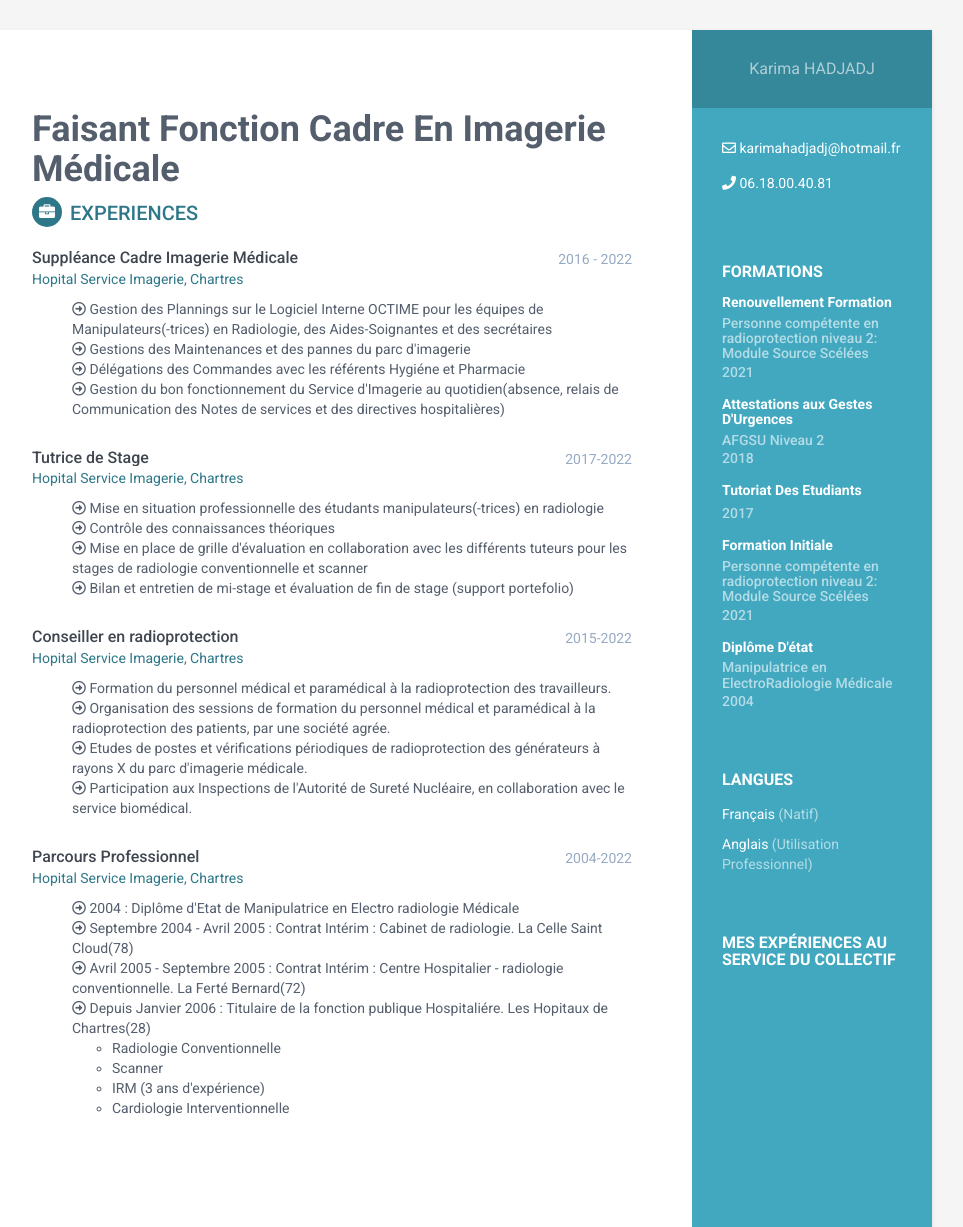
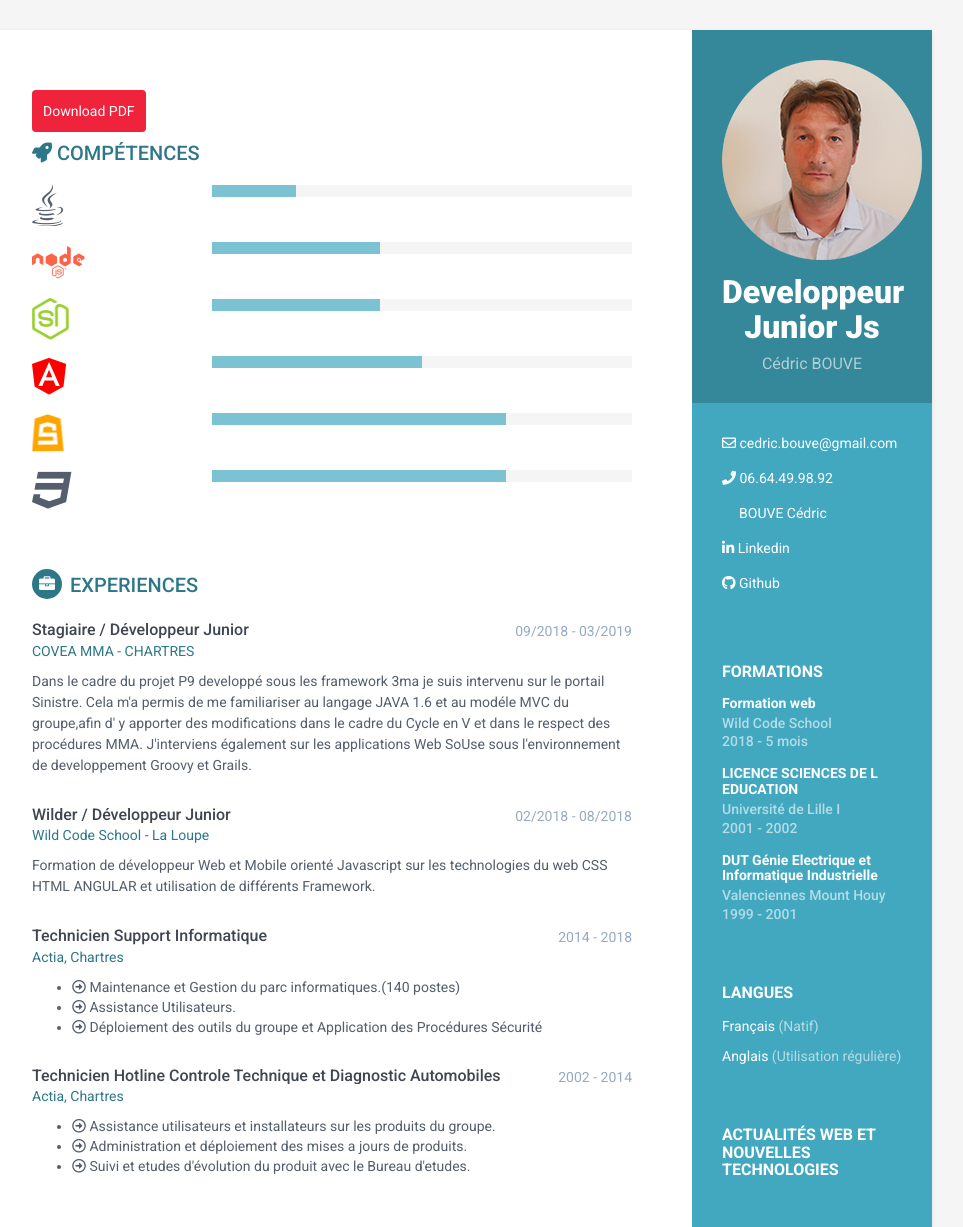
Before and after one commit to ctoxy/ced-cv, a plain HTML site: page index.html in a window 1280 px wide. Shown: the top 1227 px of the page, without its empty margins (188-1151 px from the left). Drawn offline with nearby package versions, Linux system fonts and the light colour scheme.

Commit message:
add cedric cv

```diff
--- a/index.html
+++ b/index.html
@@ -4,22 +4,20 @@
 <!--[if !IE]><!-->
 <html lang="fr">
 <!--<![endif]-->
-
 <head>
-    <title>Resume Karima HADJADJ</title>
+    <title>Resume Cedric BOUVE</title>
     <!-- Meta -->
     <meta charset="utf-8">
     <meta http-equiv="X-UA-Compatible" content="IE=edge">
     <meta name="viewport" content="width=device-width, initial-scale=1.0">
     <meta name="description" content="Responsive HTML5 Resume/CV Template for Developers">
-    <meta name="author" content="HADJADJ">
+    <meta name="author" content="Bouve">
     <link rel="shortcut icon" href="favicon.ico">
-    <link
-        href='https://fonts.googleapis.com/css?family=Roboto:400,500,400italic,300italic,300,500italic,700,700italic,900,900italic'
+    <link href='https://fonts.googleapis.com/css?family=Roboto:400,500,400italic,300italic,300,500italic,700,700italic,900,900italic'
         rel='stylesheet' type='text/css'>
     <!-- Add Font Awesome -->
-    <link rel="stylesheet" href="https://use.fontawesome.com/releases/v5.0.10/css/all.css"
-        integrity="sha384-+d0P83n9kaQMCwj8F4RJB66tzIwOKmrdb46+porD/OvrJ+37WqIM7UoBtwHO6Nlg" crossorigin="anonymous">
+    <link rel="stylesheet" href="https://use.fontawesome.com/releases/v5.0.10/css/all.css" integrity="sha384-+d0P83n9kaQMCwj8F4RJB66tzIwOKmrdb46+porD/OvrJ+37WqIM7UoBtwHO6Nlg"
+        crossorigin="anonymous">
     <!-- Add animate -->
     <link rel="stylesheet" href="https://cdnjs.cloudflare.com/ajax/libs/animate.css/3.5.2/animate.min.css">
     <!-- Global CSS -->
@@ -40,9 +38,9 @@
     <div class="wrapper">
         <div class="sidebar-wrapper">
             <div class="profile-container">
-
-
-                <h3 class="tagline">Karima HADJADJ</h3>
+                <img class="profile" src="assets/images/profile.png" alt="cedric" />
+                <h1 class="name animated rotateInUpRight">Developpeur Junior Js</h1>
+                <h3 class="tagline">Cédric BOUVE</h3>
             </div>
             <!--//profile-container-->
 
@@ -50,48 +48,45 @@
                 <ul class="list-unstyled contact-list">
                     <li class="email ">
                         <i class="far fa-envelope"></i>
-                        <a href="mailto: karimahadjadj@hotmail.fr">karimahadjadj@hotmail.fr</a>
+                        <a href="mailto: cedric.bouve@gmail.com">cedric.bouve@gmail.com</a>
                     </li>
                     <li class="phone">
                         <i class="fas fa-phone animated bounce"></i>
-                        <a href="tel:01 23 45 67 89">06.18.00.40.81</a>
+                        <a href="tel:01 23 45 67 89">06.64.49.98.92</a>
                     </li>
-
+                    <li class="website">
+                        <i class="fas fa-globe animated infinite rotateIn"></i>
+                        <a href="ctoxy.github.io/online-cv/" target="_blank">BOUVE Cédric</a>
+                    </li>
+                    <li class="linkedin">
+                        <i class="fab fa-linkedin-in"></i>
+                        <a href="https://www.linkedin.com/in/c%C3%A9dric-bouve/" target="_blank">Linkedin</a>
+                    </li>
+                    <li class="github">
+                        <i class="fab fa-github"></i>
+                        <a href="https://github.com/ctoxy" target="_blank">Github</a>
+                    </li>
                 </ul>
             </div>
             <!--//contact-container-->
             <div class="education-container container-block">
                 <h2 class="container-block-title">FORMATIONS</h2>
                 <div class="item">
-                    <h4 class="degree">Renouvellement Formation</h4>
-                    <h5 class="meta">Personne compétente en radioprotection niveau 2: Module Source Scélées</h5>
-                    <div class="time">2021</div>
+                    <h4 class="degree">Formation web</h4>
+                    <h5 class="meta">Wild Code School</h5>
+                    <div class="time">2018 - 5 mois</div>
                 </div>
                 <!--//item-->
                 <div class="item">
-                    <h4 class="degree">Attestations aux Gestes D'Urgences</h4>
-                    <h5 class="meta">AFGSU Niveau 2</h5>
-                    <div class="time">2018</div>
+                    <h4 class="degree">LICENCE SCIENCES DE L EDUCATION</h4>
+                    <h5 class="meta">Université de Lille I</h5>
+                    <div class="time">2001 - 2002</div>
                 </div>
                 <!--//item-->
                 <div class="item">
-                    <h4 class="degree">Tutoriat Des Etudiants</h4>
-                    <h5 class="meta"></h5>
-                    <div class="time">2017</div>
-                </div>
-                <!--//item-->
-                <!--//item-->
-                <div class="item">
-                    <h4 class="degree">Formation Initiale</h4>
-                    <h5 class="meta">Personne compétente en radioprotection niveau 2: Module Source Scélées</h5>
-                    <div class="time">2021</div>
-                </div>
-                <!--//item-->
-                <!--//item-->
-                <div class="item">
-                    <h4 class="degree">Diplôme D'état</h4>
-                    <h5 class="meta">Manipulatrice en ElectroRadiologie Médicale</h5>
-                    <div class="time">2004</div>
+                    <h4 class="degree">DUT Génie Electrique et Informatique Industrielle</h4>
+                    <h5 class="meta">Valenciennes Mount Houy</h5>
+                    <div class="time">1999 - 2001</div>
                 </div>
                 <!--//item-->
             </div>
@@ -104,13 +99,13 @@
                         <span class="lang-desc">(Natif)</span>
                     </li>
                     <li>Anglais
-                        <span class="lang-desc">(Utilisation Professionnel)</span>
+                        <span class="lang-desc">(Utilisation régulière)</span>
                     </li>
                 </ul>
             </div>
             <!--//interests-->
             <div class="interests-container container-block">
-                <h2 class="container-block-title">Mes Expériences au service du Collectif</h2>
+                <h2 class="container-block-title">Actualités web et nouvelles technologies</h2>
             </div>
             <!--//interests-->
 
@@ -118,46 +113,157 @@
         <!--//sidebar-wrapper-->
 
         <div class="main-wrapper">
-            <h1 class="name animated rotateInUpRight">Faisant Fonction Cadre En Imagerie Médicale</h1>
+            <a href="./resume.pdf" download class="btn download">Download PDF</a>
 
+            <section class="skills-section section">
+                <h2 class="section-title node">
+                    <i class="fas fa-rocket fa-cog"></i>
+                    </i>Compétences</h2>
+                <div class="skillset">
+                    <div class="item">
+                        <div class="level-title java">
+                            <i class="fab fab fa-java fa-3x"></i>
+                        </div>
+                        <div class="level-bar">
+                            <div class="level-bar-inner" data-level="20%">
+                            </div>
+                        </div>
+                        <!--//level-bar-->
+                    </div>
+                    <!--//item-->
+                    <div class="item">
+                        <div class="level-title node">
+                            <i class="fab fab fa-node fa-3x"></i>
+                        </div>
+                        <div class="level-bar">
+                            <div class="level-bar-inner" data-level="40%">
+                            </div>
+                        </div>
+                        <!--//level-bar-->
+                    </div>
+                    <!--//item-->
 
+                    <div class="item">
+                        <div class="level-title javascript">
+                            <i class="fab fa-node-js fa-3x fa-spin"></i>
+                        </div>
+                        <div class="level-bar">
+                            <div class="level-bar-inner" data-level="40%">
+                            </div>
+                        </div>
+                        <!--//level-bar-->
+                    </div>
+                    <!--//item-->
 
+                    <div class="item">
+                        <div class="level-title angular">
+                            <i class="fab fa-angular fa-3x"></i>
+                        </div>
+                        <div class="level-bar">
+                            <div class="level-bar-inner" data-level="50%">
+                            </div>
+                        </div>
+                        <!--//level-bar-->
+                    </div>
+                    <!--//item-->
+
+                    <div class="item">
+                        <div class="level-title html5">
+                            <i class="fab fa-html5 fa-3x fa-spin"></i>
+                        </div>
+                        <div class="level-bar">
+                            <div class="level-bar-inner" data-level="70%">
+                            </div>
+                        </div>
+                        <!--//level-bar-->
+                    </div>
+                    <!--//item-->
+
+                    <!--//item-->
+                    <div class="item">
+                        <div class="level-title">
+                            <i class="fab fa-css3 fa-3x"></i>
+                        </div>
+                        <div class="level-bar">
+                            <div class="level-bar-inner" data-level="70%">
+                            </div>
+                        </div>
+                        <!--//level-bar-->
+                    </div>
+                    <!--//item-->
+
+                </div>
+            </section>
 
             <!--//section-->
 
             <section class="section experiences-section">
                 <h2 class="section-title">
-                    <i class="fa fa-briefcase"></i>Experiences
-                </h2>
+                    <i class="fa fa-briefcase"></i>Experiences</h2>
                 <div class="item">
                     <div class="meta">
                         <div class="upper-row">
-                            <h3 class="job-title">Suppléance Cadre Imagerie Médicale</h3>
-                            <div class="time">2016 - 2022</div>
+                            <h3 class="job-title">Stagiaire / Développeur Junior</h3>
+                            <div class="time">09/2018 - 03/2019</div>
                         </div>
                         <!--//upper-row-->
                         <div class="company">
-                            <a href="https://www.ch-chartres.fr/">Hopital Service Imagerie, Chartres</a>
+                            <a href="https://www.covea.eu/">COVEA MMA - CHARTRES</a>
                         </div>
                     </div>
                     <!--//meta-->
                     <div class="details">
-                        <ul style="list-style: none;">
+                        <p>Dans le cadre du projet P9 developpé sous les framework 3ma je suis intervenu sur le portail Sinistre.
+                           Cela m'a permis de me familiariser au langage JAVA 1.6 et au modéle MVC du groupe,afin d' y apporter
+                           des modifications dans le cadre du Cycle en V et dans le respect des procédures MMA.
+                           J'interviens également sur les applications Web SoUse sous l'environnement de developpement Groovy et Grails.
+                        </p>
+                    </div>
+                    <!--//details-->
+                </div>
+                <!--//item-->
+                <div class="item">
+                    <div class="meta">
+                        <div class="upper-row">
+                            <h3 class="job-title">Wilder / Développeur Junior</h3>
+                            <div class="time">02/2018 - 08/2018</div>
+                        </div>
+                        <!--//upper-row-->
+                        <div class="company">
+                            <a href="https://wildcodeschool.fr/">Wild Code School  - La Loupe</a>
+                        </div>
+                    </div>
+                    <!--//meta-->
+                    <div class="details">
+                        <p>Formation de développeur Web et Mobile orienté Javascript sur les technologies du web CSS HTML ANGULAR
+                        et utilisation de différents Framework.</p>
+                    </div>
+                    <!--//details-->
+                </div>
+                <!--//item-->
+
+                <div class="item">
+                    <div class="meta">
+                        <div class="upper-row">
+                            <h3 class="job-title">Technicien Support Informatique</h3>
+                            <div class="time">2014 - 2018</div>
+                        </div>
+                        <!--//upper-row-->
+                        <div class="company">
+                            <a href="https://www.actia.com/fr/">Actia, Chartres</a>
+                        </div>
+                    </div>
+                    <!--//meta-->
+                    <div class="details">
+                        <ul>
                             <li>
-                                <i class="far fa-arrow-alt-circle-right"></i> Gestion des Plannings
-                                sur le Logiciel Interne OCTIME pour les équipes de Manipulateurs(-trices) en Radiologie, des Aides-Soignantes et des secrétaires
-
-
+                                <i class="far fa-arrow-alt-circle-right"></i> Maintenance et Gestion du parc informatiques.(140 postes)
                             </li>
                             <li>
-                                <i class="far fa-arrow-alt-circle-right"></i> Gestions des Maintenances et des pannes du parc d'imagerie
-
+                                <i class="far fa-arrow-alt-circle-right"></i> Assistance Utilisateurs.
                             </li>
                             <li>
-                                <i class="far fa-arrow-alt-circle-right"></i> Délégations des Commandes avec les référents Hygiéne et Pharmacie
-                            </li>
-                            <li>
-                                <i class="far fa-arrow-alt-circle-right"></i> Gestion du bon fonctionnement du Service d'Imagerie au quotidien(absence, relais de Communication des Notes de services et des directives hospitalières)
+                                <i class="far fa-arrow-alt-circle-right"></i> Déploiement des outils du groupe et Application des Procédures Sécurité
                             </li>
                         </ul>
                     </div>
@@ -167,111 +273,30 @@
                 <div class="item">
                     <div class="meta">
                         <div class="upper-row">
-                            <h3 class="job-title">Tutrice de Stage</h3>
-                            <div class="time">2017-2022</div>
+                            <h3 class="job-title">Technicien Hotline Controle Technique et Diagnostic Automobiles</h3>
+                            <div class="time">2002 - 2014</div>
                         </div>
                         <!--//upper-row-->
                         <div class="company">
-                            <a href="https://www.ch-chartres.fr/">Hopital Service Imagerie, Chartres</a>
+                            <a href="https://www.actia.com/fr/">Actia, Chartres</a>
                         </div>
                     </div>
                     <!--//meta-->
                     <div class="details">
-                        <ul style="list-style: none;">
+                        <ul>
                             <li>
-                                <i class="far fa-arrow-alt-circle-right"></i> Mise en situation professionnelle des étudants manipulateurs(-trices) en radiologie
-
+                                <i class="far fa-arrow-alt-circle-right"></i> Assistance utilisateurs et installateurs sur les produits du groupe.
                             </li>
                             <li>
-                                <i class="far fa-arrow-alt-circle-right"></i> Contrôle des connaissances théoriques
-
+                                <i class="far fa-arrow-alt-circle-right"></i> Administration et déploiement des mises a jours de produits.
                             </li>
                             <li>
-                                <i class="far fa-arrow-alt-circle-right"></i> Mise en place de grille d'évaluation en collaboration avec les différents tuteurs pour les stages de radiologie conventionnelle et scanner
-                            </li>
-                            <li>
-                                <i class="far fa-arrow-alt-circle-right"></i> Bilan et entretien de mi-stage et évaluation de fin de stage (support portefolio)
+                                <i class="far fa-arrow-alt-circle-right"></i> Suivi et etudes d'évolution du produit avec le Bureau d'etudes.
                             </li>
                         </ul>
                     </div>
                     <!--//details-->
                 </div>
-                <!--//item-->
-                <div class="item">
-                    <div class="meta">
-                        <div class="upper-row">
-                            <h3 class="job-title">Conseiller en radioprotection</h3>
-                            <div class="time">2015-2022</div>
-                        </div>
-                        <!--//upper-row-->
-                        <div class="company">
-                            <a href="https://www.ch-chartres.fr/">Hopital Service Imagerie, Chartres</a>
-                        </div>
-                    </div>
-                    <!--//meta-->
-                    <div class="details">
-                        <ul style="list-style: none;">
-                            <li>
-                                <i class="far fa-arrow-alt-circle-right"></i> Formation du personnel médical et paramédical à la radioprotection des travailleurs.
-
-                            </li>
-                            <li>
-                                <i class="far fa-arrow-alt-circle-right"></i> Organisation des sessions de formation du personnel médical et paramédical à la radioprotection des patients, par une société agrée.
-
-                            </li>
-                            <li>
-                                <i class="far fa-arrow-alt-circle-right"></i> Etudes de postes et vérifications périodiques de radioprotection des générateurs à rayons X du parc d'imagerie médicale.
-                            </li>
-                            <li>
-                                <i class="far fa-arrow-alt-circle-right"></i> Participation aux Inspections de l'Autorité de Sureté Nucléaire, en collaboration avec le service biomédical.
-                            </li>
-                        </ul>
-                    </div>
-                    <!--//details-->
-                </div>
-                <!--//item-->
-
-                <div class="item">
-                    <div class="meta">
-                        <div class="upper-row">
-                            <h3 class="job-title">Parcours Professionnel</h3>
-                            <div class="time">2004-2022</div>
-                        </div>
-                        <!--//upper-row-->
-                        <div class="company">
-                            <a href="https://www.ch-chartres.fr/">Hopital Service Imagerie, Chartres</a>
-                        </div>
-                    </div>
-                    <!--//meta-->
-                    <div class="details">
-                        <ul style="list-style: none;">
-                            <li>
-                                <i class="far fa-arrow-alt-circle-right"></i> 2004 : Diplôme d'Etat de Manipulatrice en Electro radiologie Médicale
-
-                            </li>
-                            <li>
-                                <i class="far fa-arrow-alt-circle-right"></i> Septembre 2004 - Avril 2005 : Contrat Intérim : Cabinet de radiologie. La Celle Saint Cloud(78)
-
-                            </li>
-                            <li>
-                                <i class="far fa-arrow-alt-circle-right"></i> Avril 2005 - Septembre 2005 : Contrat Intérim : Centre Hospitalier - radiologie conventionnelle. La Ferté Bernard(72)
-                            </li>
-                            <li>
-                                <i class="far fa-arrow-alt-circle-right"></i> Depuis Janvier 2006 : Titulaire de la fonction publique Hospitaliére. Les Hopitaux de Chartres(28)
-                                 <ul>
-                                    <li> Radiologie Conventionnelle</li>
-                                    <li> Scanner</li>
-                                    <li> IRM (3 ans d'expérience)</li>
-                                    <li> Cardiologie Interventionnelle</li>
-
-                                 </ul>
-                            </li>
-                        </ul>
-                    </div>
-                    <!--//details-->
-                </div>
-                <!--//item-->
-
 
 
                 <!--//item -->
@@ -279,7 +304,7 @@
 
 
 
-                <!--//skills-section-->
+            <!--//skills-section-->
 
         </div>
         <!--//main-body-->
@@ -288,12 +313,9 @@
     <footer class="footer">
         <div class="text-center">
 
-            <small class="copyright">Designed with <i class="fa fa-heart"></i> by <a
-                    href="https://fr.linkedin.com/in/karima-hadjadj-24aa6a84" target="_blank" rel="nofollow">HADJADJ Karima</a> </small>
-        </div>
-        <!--//container-->
-    </footer>
-    <!--//footer-->
+            <small class="copyright">Designed with <i class="fa fa-heart"></i> by <a href="https://www.linkedin.com/in/c%C3%A9dric-bouve/" target="_blank" rel="nofollow">Bouve Cédric</a> </small>
+        </div><!--//container-->
+    </footer><!--//footer-->
 
     <!-- Javascript -->
     <script type="text/javascript" src="assets/plugins/jquery-1.11.3.min.js"></script>
```
